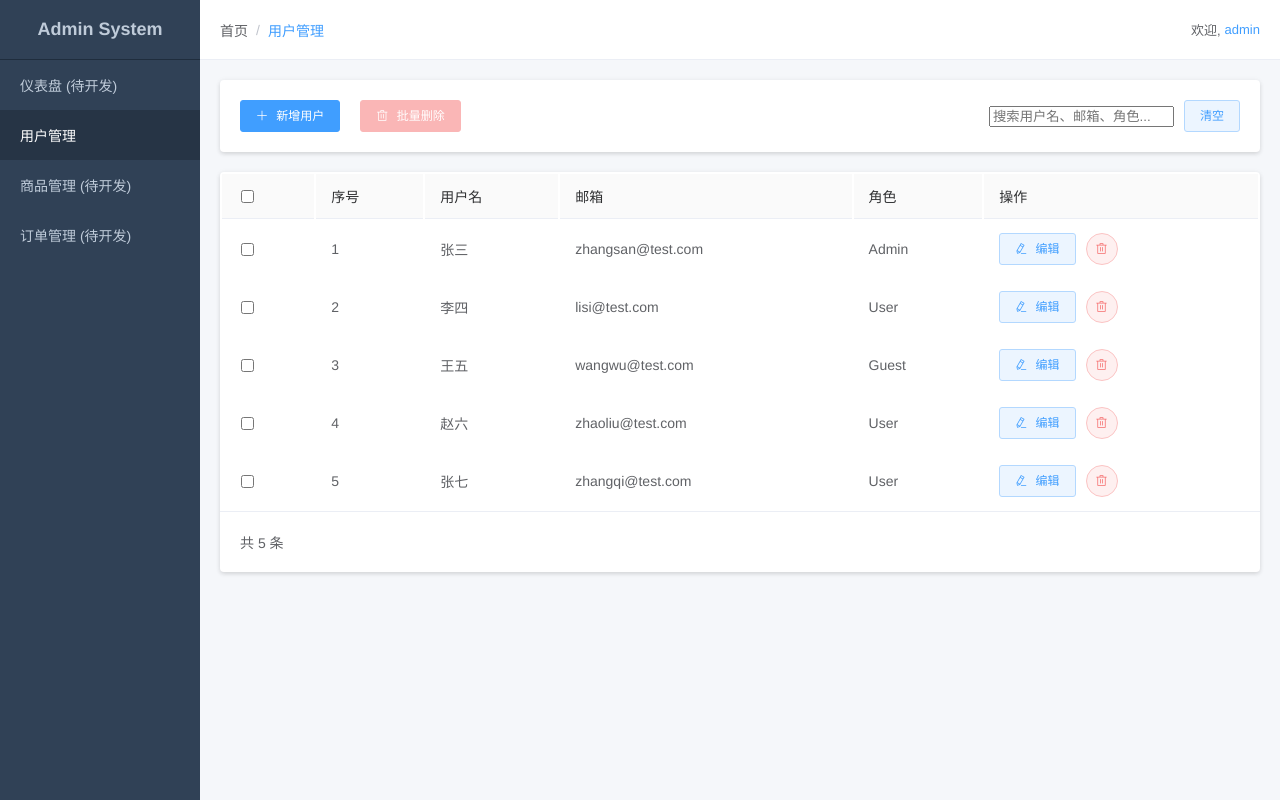
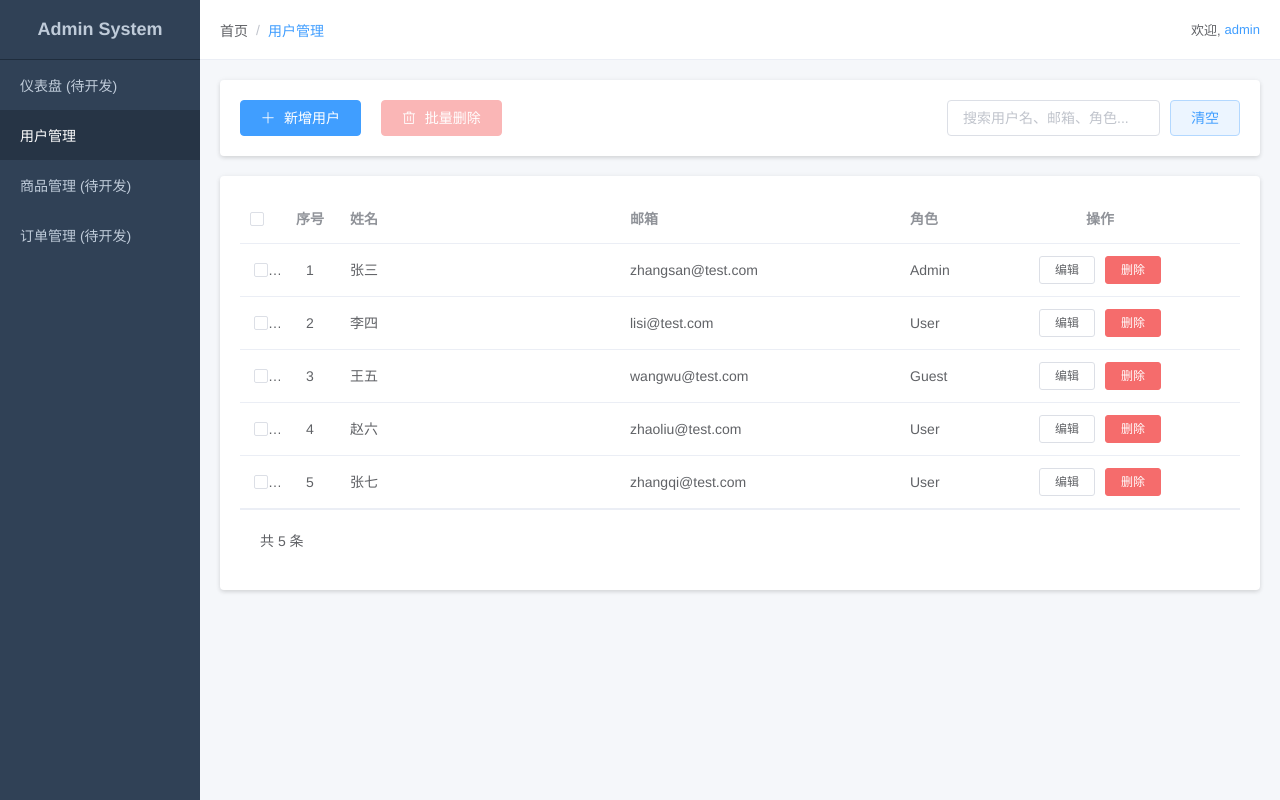
Before and after one commit to 17726/vue2-admin-system, a Vue app: page / in a window 1280 px wide. Built offline with nearby package versions, Linux system fonts and the light colour scheme.

Commit message:
引入el-table重构表格；优化响应式设计

```diff
--- a/src/plugins/element.js
+++ b/src/plugins/element.js
@@ -1,7 +1,7 @@
 import Vue from 'vue'
-import { Button ,Aside,Container,Main,Header,Footer,Input,Option,Select,Form,FormItem} from 'element-ui'
+import { Button ,Aside,Container,Main,Header,Footer,Input,Option,Select,Form,FormItem,Table,TableColumn} from 'element-ui'
 
-Vue.prototype.$ELEMENT = { size: "small", zIndex: 2000 };
+// Vue.prototype.$ELEMENT = { size: "small", zIndex: 2000 };
 Vue.use(Button)
 Vue.use(Container)
 Vue.use(Aside)
@@ -13,3 +13,5 @@ Vue.use(Option)
 Vue.use(Select)
 Vue.use(Form)
 Vue.use(FormItem)
+Vue.use(Table)
+Vue.use(TableColumn)
--- a/src/views/UserManagement.vue
+++ b/src/views/UserManagement.vue
@@ -3,7 +3,12 @@
     <!-- 操作栏 -->
     <div class="toolbar">
       <div class="left">
-        <el-button type="primary" icon="el-icon-plus" @click="handleOpenAdd()">
+        <el-button
+          type="primary"
+          icon="el-icon-plus"
+          @click="handleOpenAdd()"
+          size="medium"
+        >
           新增用户
         </el-button>
         <el-button
@@ -11,20 +16,26 @@
           icon="el-icon-delete"
           :disabled="selectedIds.length <= 0"
           @click="delSelected()"
+          size="medium"
         >
           批量删除
         </el-button>
       </div>
       <div class="right">
-        <input
+        <el-input
           type="text"
-          class="search-input"
+          size="medium"
           placeholder="搜索用户名、邮箱、角色..."
           v-model="filters.searchText"
         />
         <!-- 实时搜索不需按钮 -->
         <!-- <button class="btn btn-default" >搜索</button> -->
-        <el-button type="primary" plain @click="clearSearchInput()">
+        <el-button
+          type="primary"
+          plain
+          size="medium"
+          @click="clearSearchInput()"
+        >
           清空
         </el-button>
       </div>
@@ -32,57 +43,42 @@
 
     <!-- 用户列表表格 -->
     <div class="content-area">
-      <table class="user-table">
-        <thead>
-          <tr>
-            <th>
-              <!-- 绑定全选到计算属性 -->
-              <input type="checkbox" v-model="selectedAll" />
-            </th>
-            <th>序号</th>
-            <th>用户名</th>
-            <!-- <th>ID</th> -->
-            <th>邮箱</th>
-            <th>角色</th>
-            <th>操作</th>
-          </tr>
-        </thead>
-        <tbody>
-          <tr v-for="(item, index) in filteredUserList" :key="item.id">
-            <!-- 复选框绑定数组，勾选会自动将value加入到数组 -->
-            <td>
-              <input type="checkbox" :value="item.id" v-model="selectedIds" />
-            </td>
-            <td>{{ index + 1 }}</td>
-            <td>{{ item.name }}</td>
-            <!-- <td>{{ item.id }}</td> -->
-            <td>{{ item.email }}</td>
-            <td>{{ item.role }}</td>
-            <td>
-              <el-button
-                type="primary"
-                plain
-                icon="el-icon-edit"
-                @click="handleOpenEdit(item)"
-              >
-                编辑
-              </el-button>
-              <el-button
-                type="danger"
-                plain
-                circle
-                icon="el-icon-delete"
-                @click="del(item.id)"
-              >
-              </el-button>
-            </td>
-          </tr>
-        </tbody>
-      </table>
+      <el-table
+        :data="filteredUserList"
+        style="width: 100%"
+        @selection-change="handleSelectionChange"
+      >
+        <!--selection-change事件返回当前选中项的对象数组 -->
+        <el-table-column type="selection" width="40"></el-table-column>
+
+        <el-table-column
+          type="index"
+          label="序号"
+          align="center"
+          header-align="center"
+          width="60"
+        ></el-table-column>
+        <el-table-column prop="name" label="姓名"  show-overflow-tooltip>
+        </el-table-column>
+        <el-table-column prop="email" label="邮箱" show-overflow-tooltip>
+          <!--show-overflow-tooltip 会在内容溢出时显示提示信息 -->
+        </el-table-column>
+        <el-table-column prop="role" label="角色" width="60"> </el-table-column>
+        <el-table-column label="操作" align="center" fixed="right">
+          <template slot-scope="scope">
+            <el-button size="mini" @click="handleOpenEdit(scope.row)"
+              >编辑</el-button
+            >
+            <el-button size="mini" type="danger" @click="del(scope.row.id)"
+              >删除</el-button
+            >
+          </template>
+        </el-table-column>
+      </el-table>
 
       <!-- 分页器 (后续实现) -->
       <div class="pagination">
-        <span class="total">共 {{ userList.length }} 条</span>
+        <span class="total">共 {{ filteredUserList.length }} 条</span>
       </div>
       <!-- 用户表单弹窗 -->
       <UserFormModal
@@ -129,6 +125,15 @@ export default {
     };
   },
   methods: {
+    handleSelectionChange(selection) {
+      // console.log("选中项：", selection);
+      // selection为当前选中的行 对象 数组
+
+      this.selectedIds = selection.map((item) => {
+        return item.id;
+      });
+      console.log(this.selectedIds);
+    },
     // "D"
     del(id) {
       if (confirm("确定删除该用户吗？")) {
@@ -252,7 +257,7 @@ export default {
           // 为避免重复，先检查是否已存在
           this.filteredUserList.forEach((user) => {
             if (!this.selectedIds.includes(user.id)) {
-              this.selectedIds.push(user.id);//??还有更好的方法吗
+              this.selectedIds.push(user.id); //??还有更好的方法吗
             }
           });
         } else {
@@ -266,7 +271,7 @@ export default {
 
 <style lang="scss" scoped>
 .user-management {
-  min-width: max-content;
+  // min-width: max-content;
   padding: $base-padding;
 
   // 操作工具栏
@@ -274,6 +279,8 @@ export default {
     display: flex;
     justify-content: space-between;
     align-items: center;
+    // 未达到断点不换行
+    flex-wrap: nowrap;
     background: $bg-white;
     border-radius: $border-radius-base;
     box-shadow: $shadow-base;
@@ -299,50 +306,51 @@ export default {
 
   // 内容区域
   .content-area {
+    padding: $base-padding;
     background: $bg-white;
     // min-height: 400px;？
     border-radius: $border-radius-base;
     box-shadow: $shadow-base;
     // overflow: hidden;？
 
-    .user-table {
-      width: 100%;
-      // 边框合并？
-      // border-collapse: collapse;
+    // .user-table {
+    //   width: 100%;
+    //   // 边框合并？
+    //   // border-collapse: collapse;
 
-      thead {
-        background-color: $table-header-bg;
+    //   thead {
+    //     background-color: $table-header-bg;
 
-        th {
-          padding: 12px 15px;
-          text-align: left;
-          font-weight: $font-weight-medium;
-          font-size: $font-size-base;
-          color: $text-primary;
-          border-bottom: 1px solid $table-border;
-        }
-      }
+    //     th {
+    //       padding: 12px 15px;
+    //       text-align: left;
+    //       font-weight: $font-weight-medium;
+    //       font-size: $font-size-base;
+    //       color: $text-primary;
+    //       border-bottom: 1px solid $table-border;
+    //     }
+    //   }
 
-      tbody {
-        tr {
-          // transition: $transition-fast;
+    //   tbody {
+    //     tr {
+    //       // transition: $transition-fast;
 
-          // &:hover {
-          //   background-color: $table-hover-bg;
-          // }
-          // 下边框（非最后一行）
-          &:not(:last-child) {
-            border-bottom: 1px solid $table-border;
-          }
+    //       // &:hover {
+    //       //   background-color: $table-hover-bg;
+    //       // }
+    //       // 下边框（非最后一行）
+    //       &:not(:last-child) {
+    //         border-bottom: 1px solid $table-border;
+    //       }
 
-          td {
-            padding: 12px 15px;
-            font-size: $font-size-base;
-            color: $text-regular;
-          }
-        }
-      }
-    }
+    //       td {
+    //         padding: 12px 15px;
+    //         font-size: $font-size-base;
+    //         color: $text-regular;
+    //       }
+    //     }
+    //   }
+    // }
 
     .pagination {
       padding: $base-padding;
@@ -357,4 +365,21 @@ export default {
     }
   }
 }
+@media (max-width:768px){
+  .user-management{
+    .toolbar{
+      flex-wrap: wrap;
+      gap: 1rem;
+      // justify-content: center;
+      .left,.right{
+        width:100%;
+        justify-content: space-between;
+
+      }
+      .right{
+        order: -1;
+      }
+    }
+  }
+}
 </style>
```
